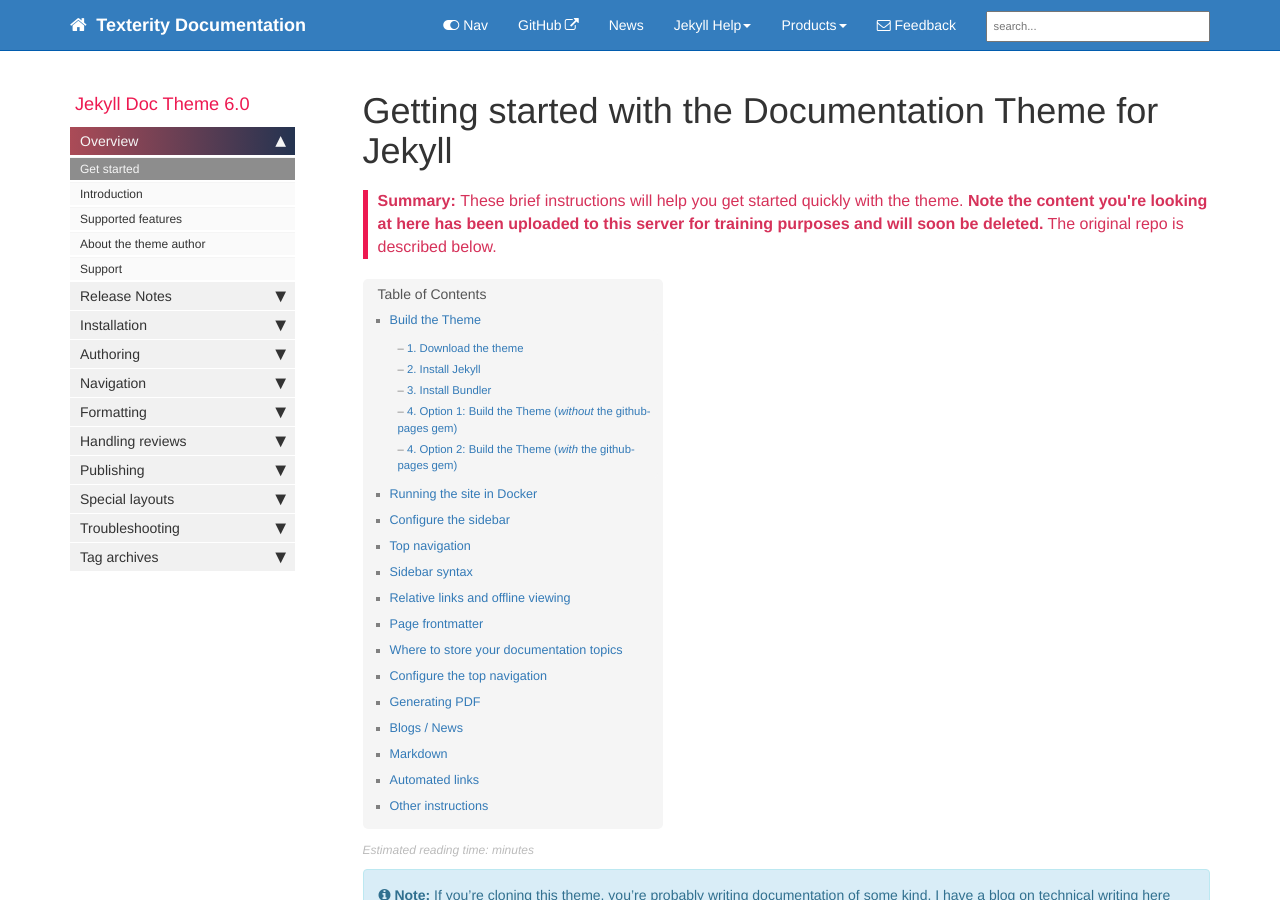
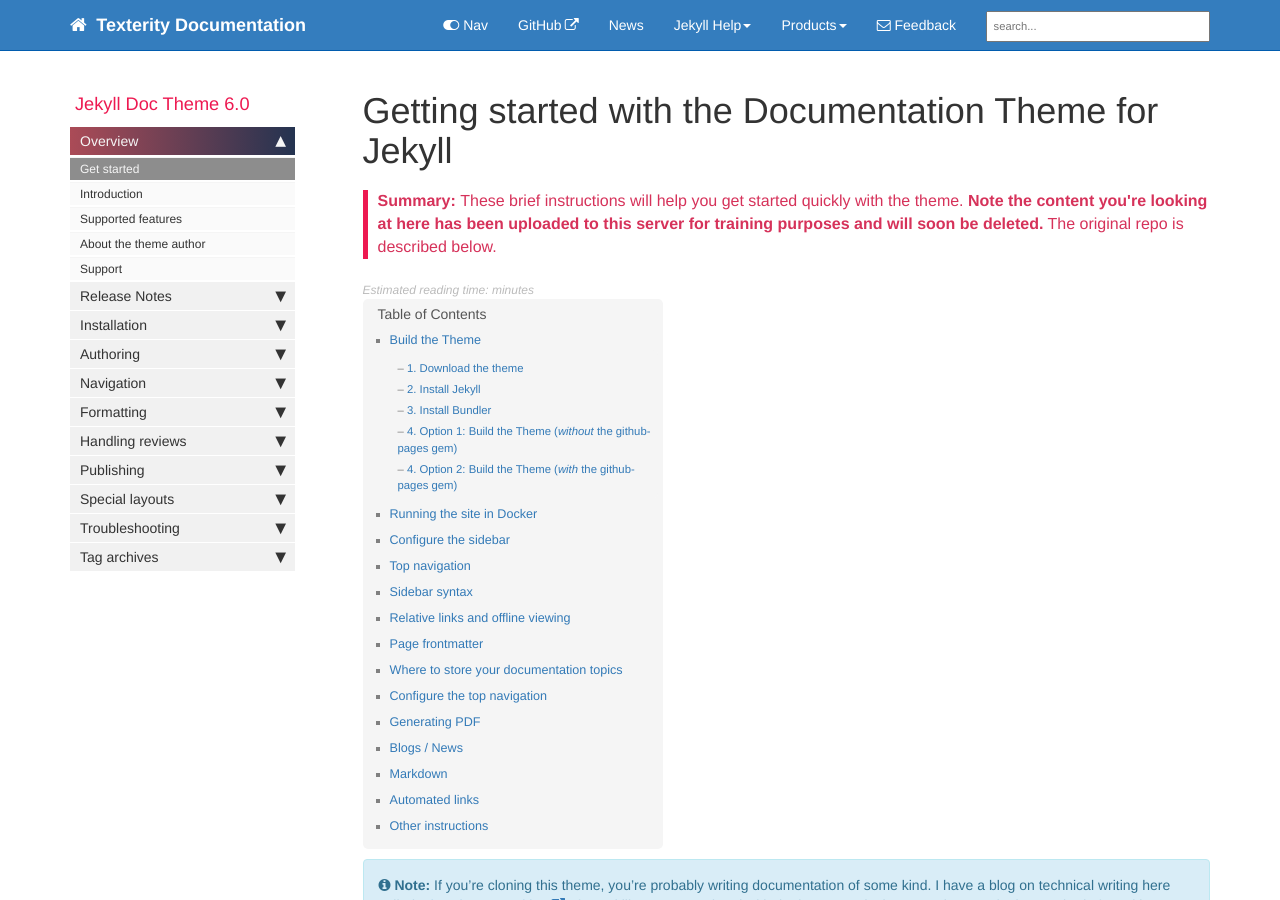
Before and after one commit to Texterity/January, a Jekyll site: the page built from docs/index.md, in a window 1280 px wide and 900 px high. Built offline with Jekyll 4.4.1, drawn with Linux system fonts in a browser that asks for light colours; nearby versions of some CDN libraries; comment, search, counter and statistics services are not loaded.

Commit message:
re-position reading time

```diff
--- a/docs/_layouts/page.html
+++ b/docs/_layouts/page.html
@@ -34,13 +34,15 @@ layout: default
    {% if page.summary %}
     <div class="summary">{{page.summary}}</div>
    {% endif %}
+
+   <span class="readingtime" title="Estimated reading time">
+   Estimated reading time: {{page.reading_time}} minutes
+   </span>
+
     {% unless page.toc == false %}
     {% include toc.html %}
     {% endunless %}
 
-    <span class="readingtime" title="Estimated reading time">
-    Estimated reading time: {{page.reading_time}} minutes
-    </span>
 
 
    {{content}}
```
